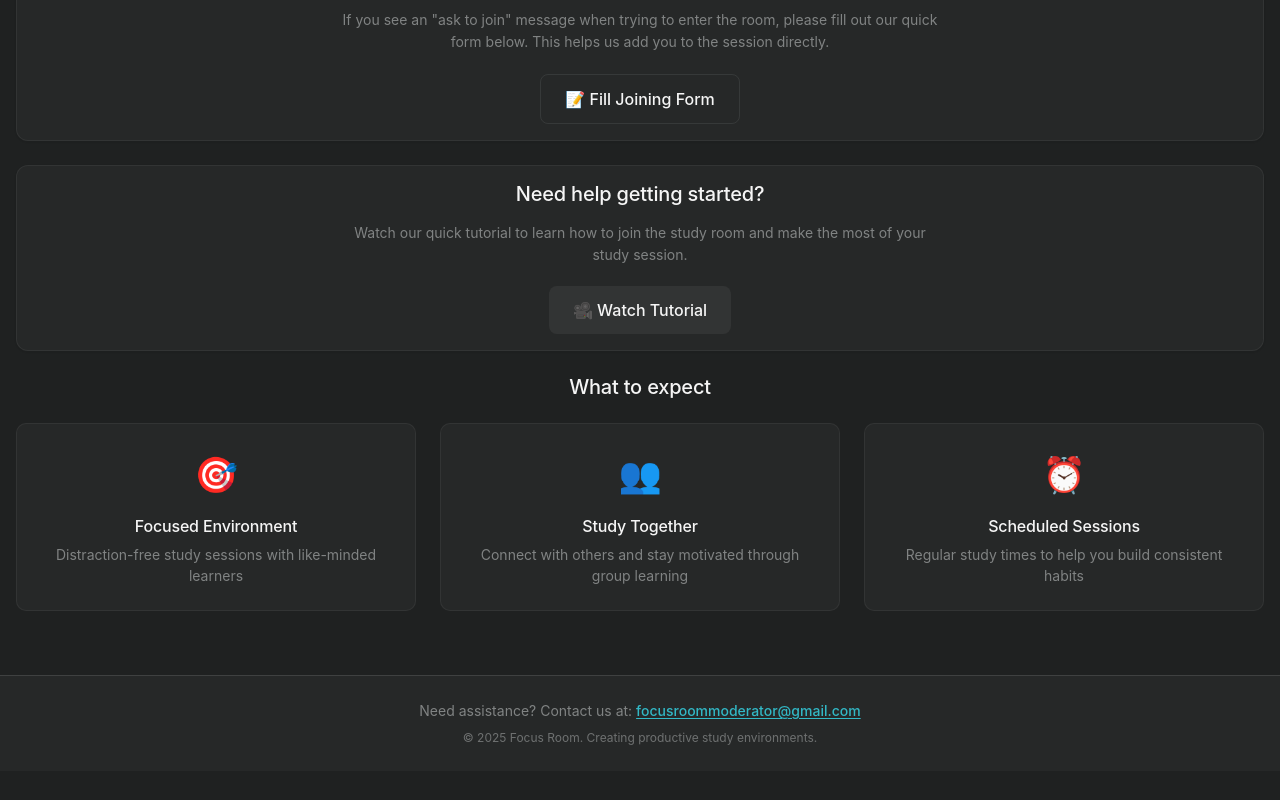
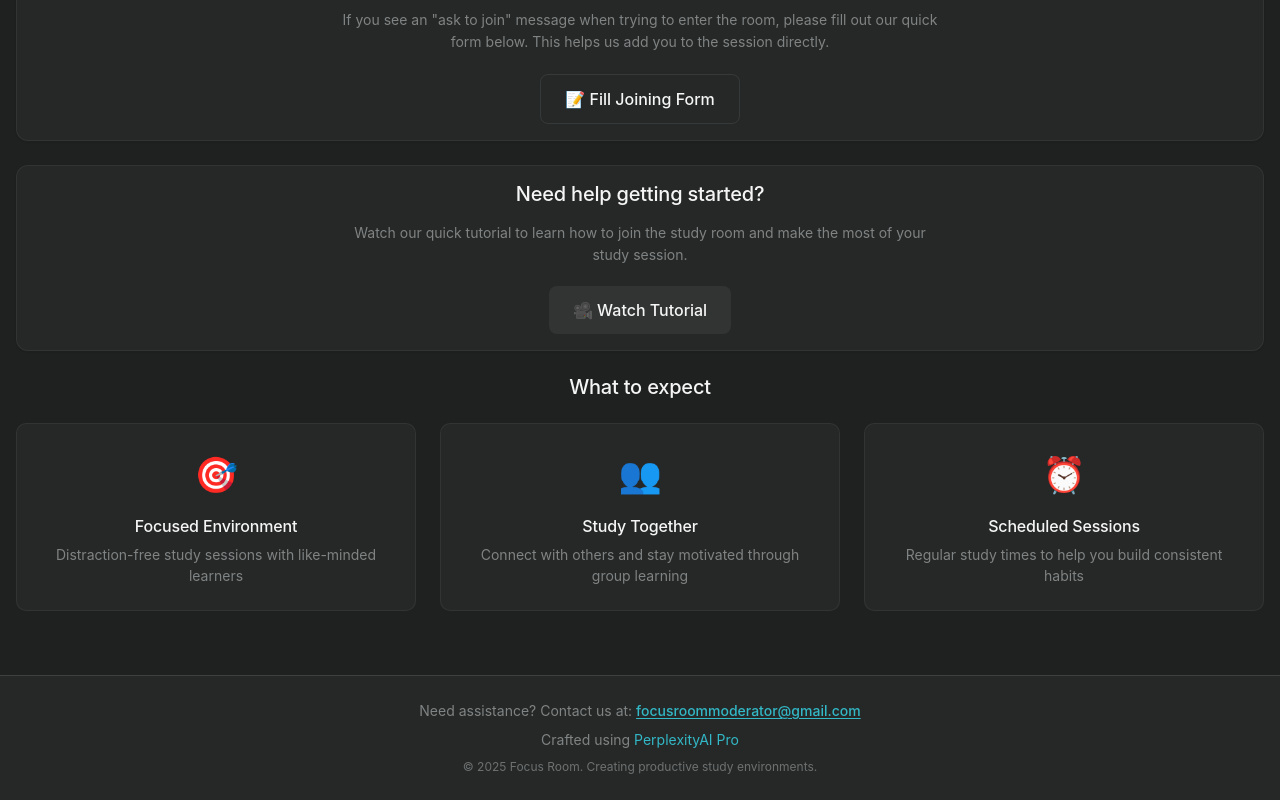
Before and after one commit to focus-room-mod/gmeet-session, a plain HTML site: page index.html in a window 1280 px wide. Shown: the part 471-1271 px from the top of the page. Before the commit the page ends 1242 px from the top, so only its background shows below. Drawn offline with Linux system fonts and the light colour scheme; a web font is replaced by a local one.

Commit message:
Update index.html

```diff
--- a/index.html
+++ b/index.html
@@ -97,6 +97,12 @@
                         focusroommoderator@gmail.com
                     </a>
                 </p>
+                <p class="footer-text">
+                    Crafted using
+                     <a href="https://plex.it/referrals/3XOVM99Y" target="_blank" rel="noopener noreferrer">
+                        PerplexityAI Pro
+                    </a>
+                </p>
                 <p class="footer-note">
                     © 2025 Focus Room. Creating productive study environments.
                 </p>
```
